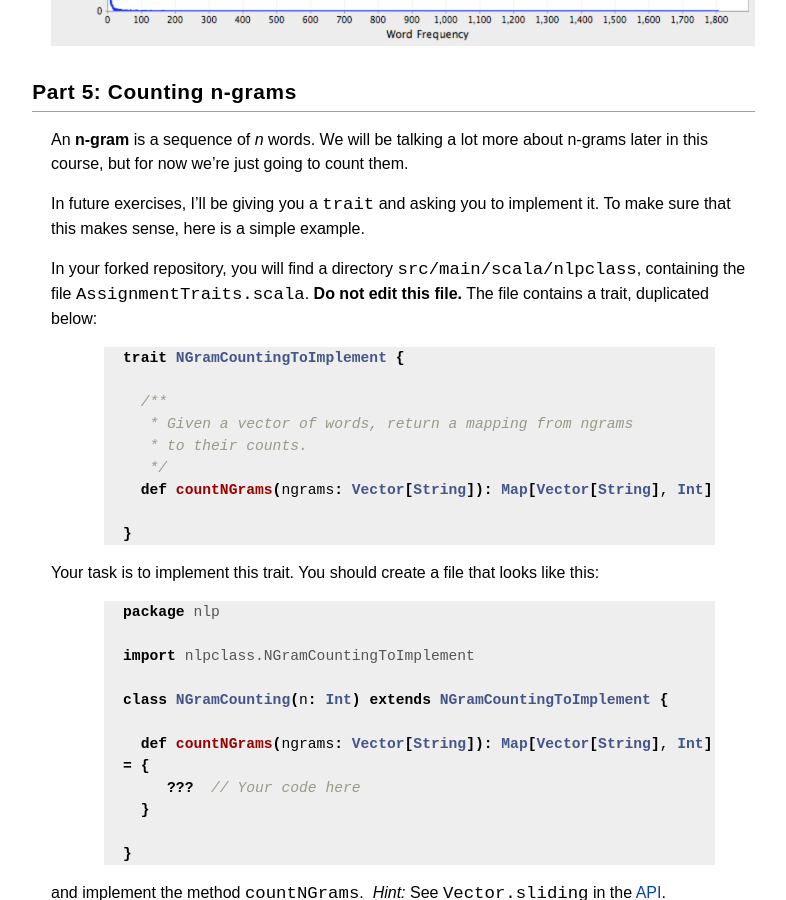
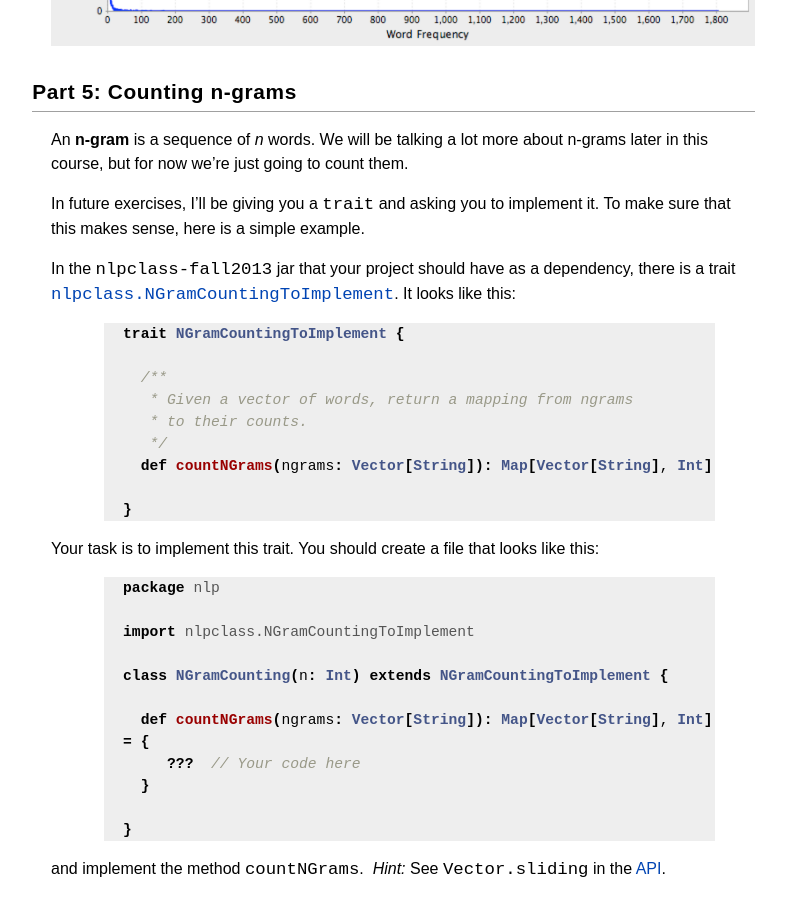
Before and after one commit to sissyliberation/nlpclass-fall2013, a Jekyll site: the page built from site/assignments/a0programming.md, in a window 1280 px wide and 900 px high, scrolled down 4263 px. Shown: the whole window, without its empty margins (405-1191 px from the left). Built offline with Jekyll 4.4.1, drawn with Linux system fonts in a browser that asks for light colours.

Commit message:
a0 edits

```diff
--- a/site/assignments/a0programming.md
+++ b/site/assignments/a0programming.md
@@ -145,7 +145,7 @@ An **n-gram** is a sequence of *n* words.  We will be talking a lot more about n
 
 In future exercises, I'll be giving you a `trait` and asking you to implement it.  To make sure that this makes sense, here is a simple example.
 
-In your forked repository, you will find a directory `src/main/scala/nlpclass`, containing the file `AssignmentTraits.scala`.  **Do not edit this file.**  The file contains a trait, duplicated below:
+In the `nlpclass-fall2013` jar that your project should have as a dependency, there is a trait [`nlpclass.NGramCountingToImplement`](https://github.com/utcompling/nlpclass-fall2013/blob/master/src/main/scala/nlpclass/AssignmentTraits.scala#L6).  It looks like this:
 
 {% highlight scala %}
 trait NGramCountingToImplement {
```
